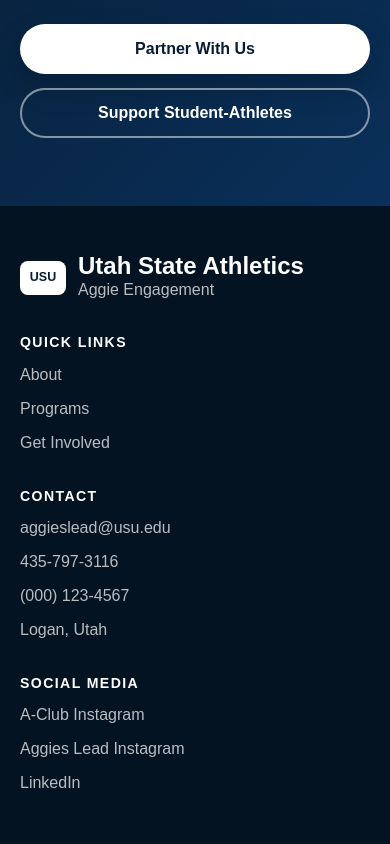
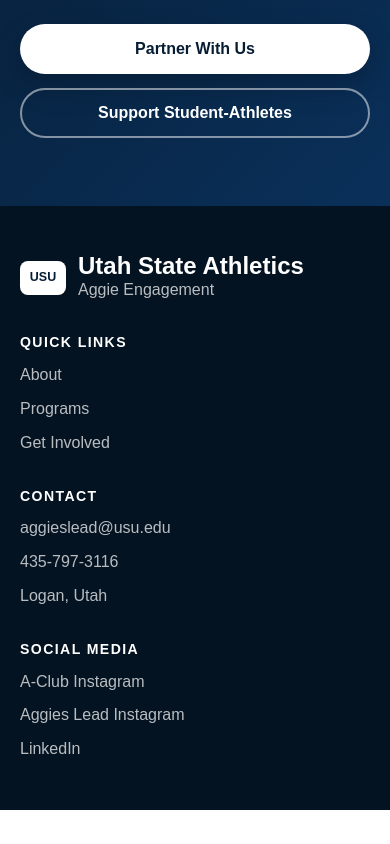
Before and after one commit to aggie-engagement/aggie-engagement-landing-page, a website: page aggie-engagement/index.html in a window 390 px wide. Shown: the part 7783-8627 px from the top of the page. After the commit the page ends 8593 px from the top, so only its background shows below. Drawn offline with Linux system fonts and the light colour scheme.

Commit message:
Remove temporary test phone number

```diff
--- a/aggie-engagement/index.html
+++ b/aggie-engagement/index.html
@@ -253,7 +253,6 @@
         <h3>Contact</h3>
         <a href="mailto:aggieslead@usu.edu">aggieslead@usu.edu</a>
         <a href="tel:4357973116">435-797-3116</a>
-        <a href="tel:0001234567">(000) 123-4567</a>
         <a href="#contact">Logan, Utah</a>
       </div>
       <div class="footer-column">
```
